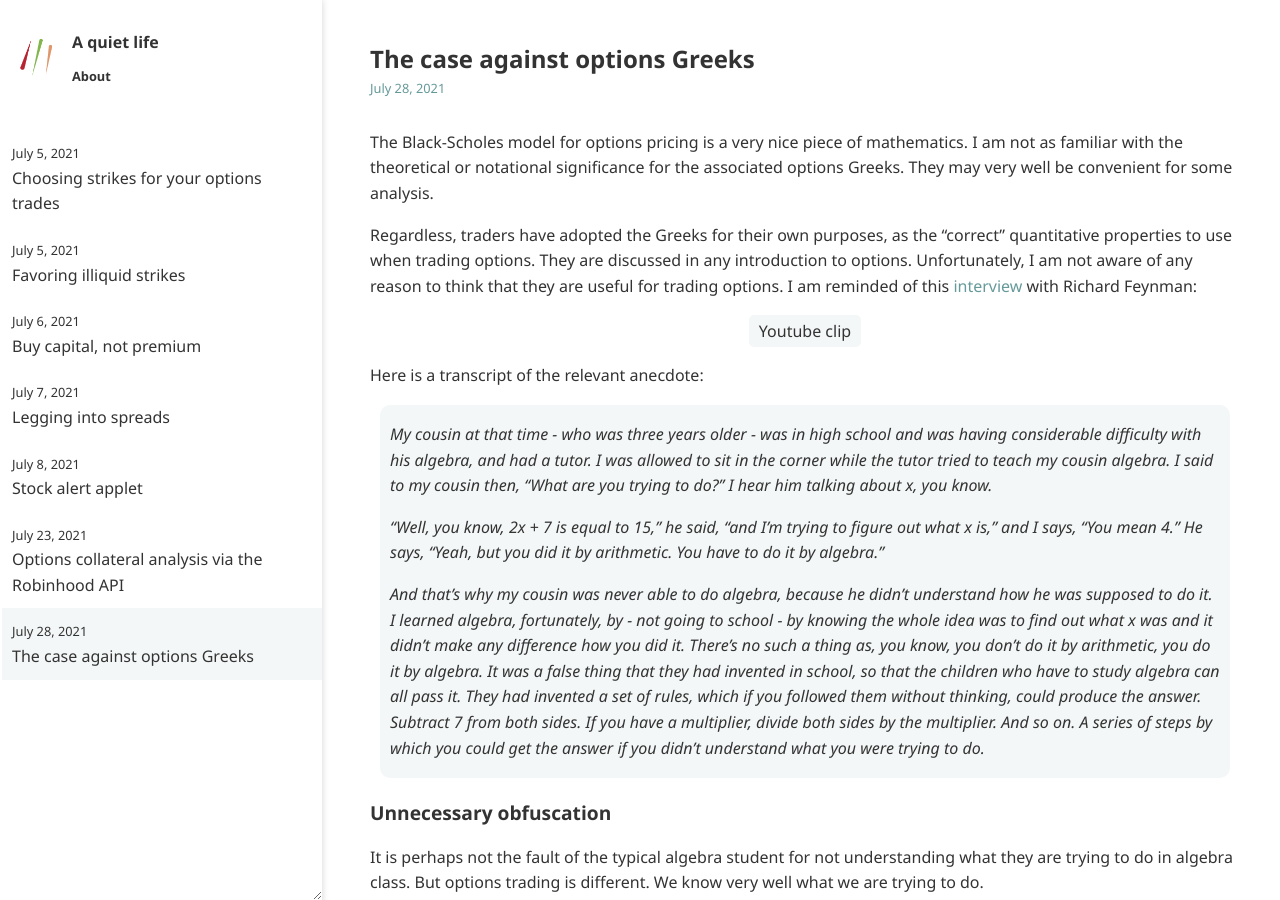
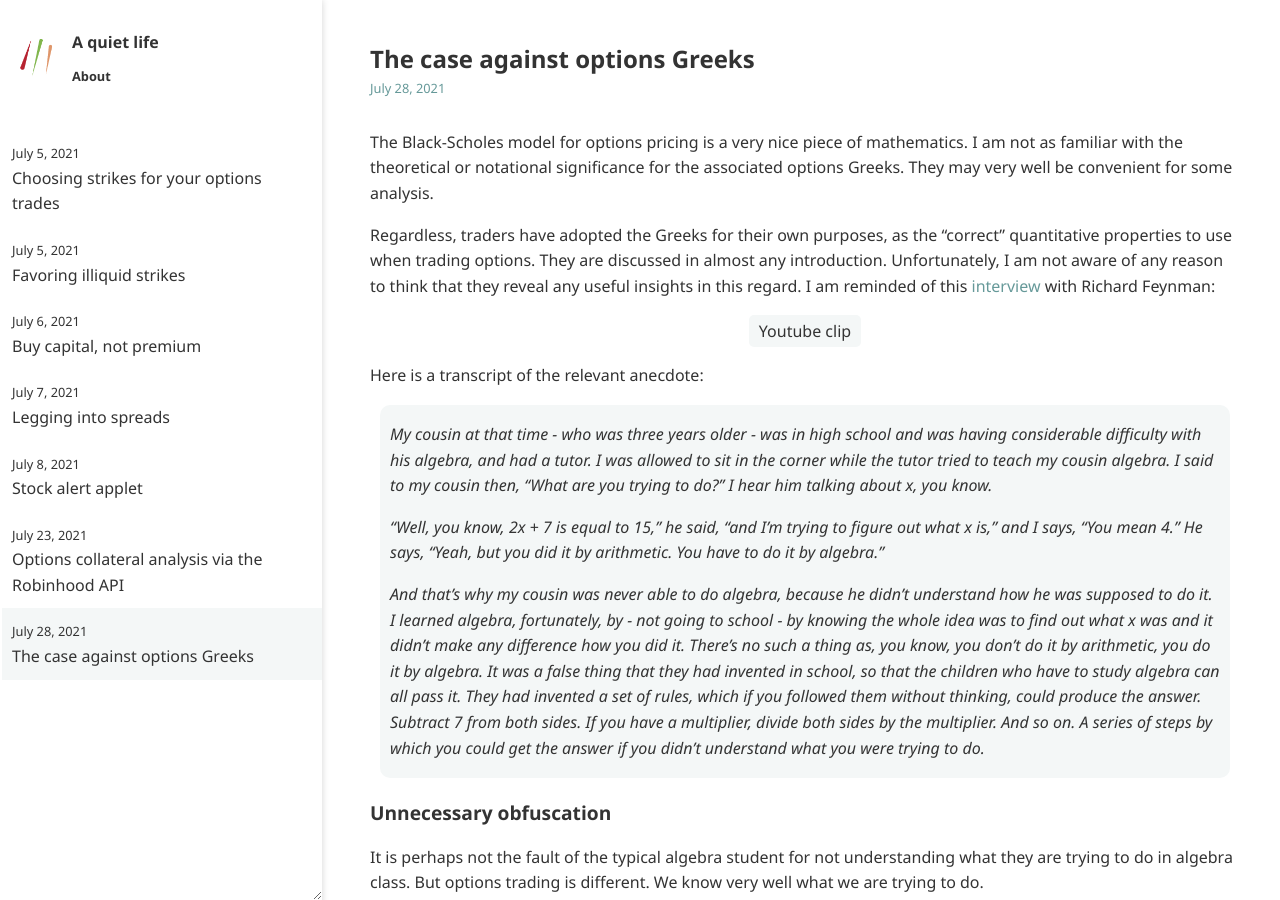
Before and after one commit to ansyblenetwork/aquietlife, a Jekyll site: the page built from _posts/2021-07-28-greeks.md, in a window 1280 px wide and 900 px high. Built offline with Jekyll 4.4.1, drawn with Linux system fonts in a browser that asks for light colours.

Commit message:
Update 2021-07-28-greeks.md

```diff
--- a/_posts/2021-07-28-greeks.md
+++ b/_posts/2021-07-28-greeks.md
@@ -4,7 +4,7 @@ title: "The case against options Greeks"
 
 The Black-Scholes model for options pricing is a very nice piece of mathematics. I am not as familiar with the theoretical or notational significance for the associated options Greeks. They may very well be convenient for some analysis.
 
-Regardless, traders have adopted the Greeks for their own purposes, as the "correct" quantitative properties to use when trading options. They are discussed in any introduction to options. Unfortunately, I am not aware of any reason to think that they are useful for trading options. I am reminded of this [interview](https://www.youtube.com/watch?v=VW6LYuli7VU) with Richard Feynman:
+Regardless, traders have adopted the Greeks for their own purposes, as the "correct" quantitative properties to use when trading options. They are discussed in almost any introduction. Unfortunately, I am not aware of any reason to think that they reveal any useful insights in this regard. I am reminded of this [interview](https://www.youtube.com/watch?v=VW6LYuli7VU) with Richard Feynman:
 
 Here is a transcript of the relevant anecdote:
 
```
